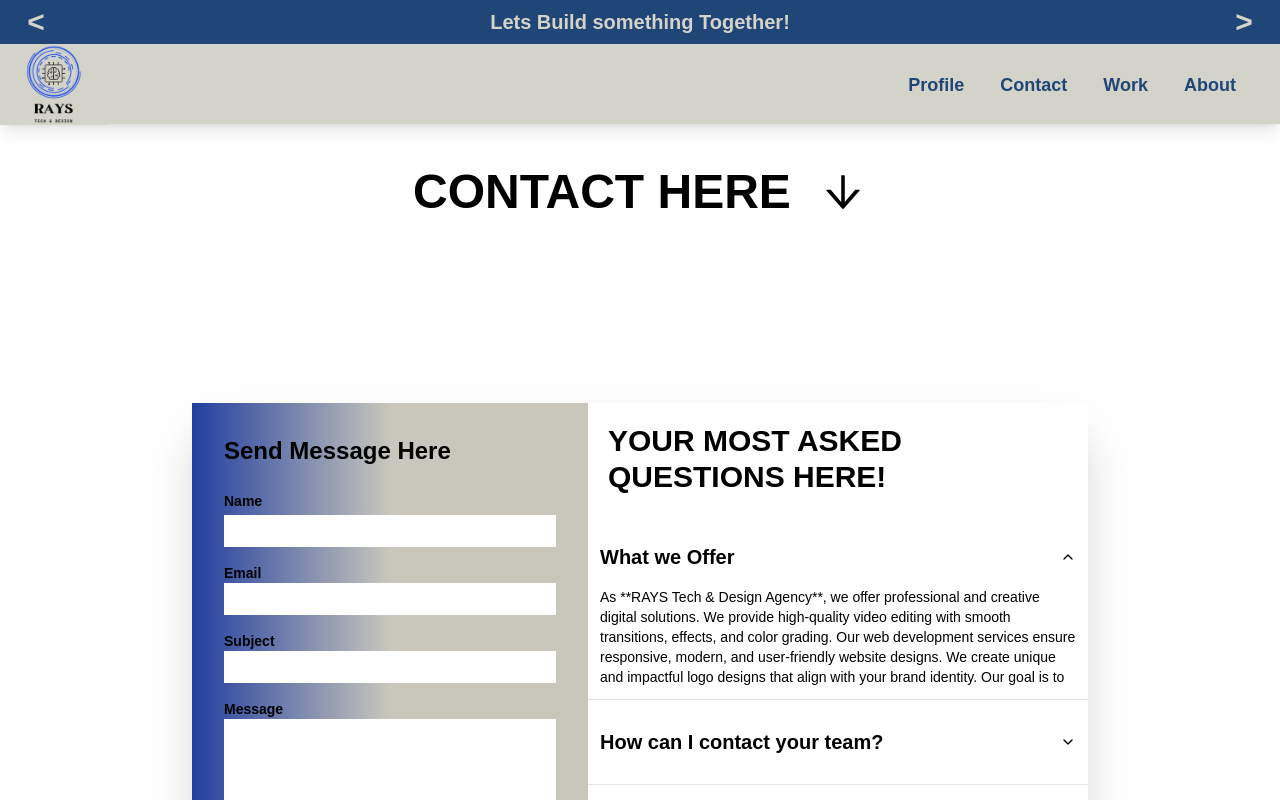
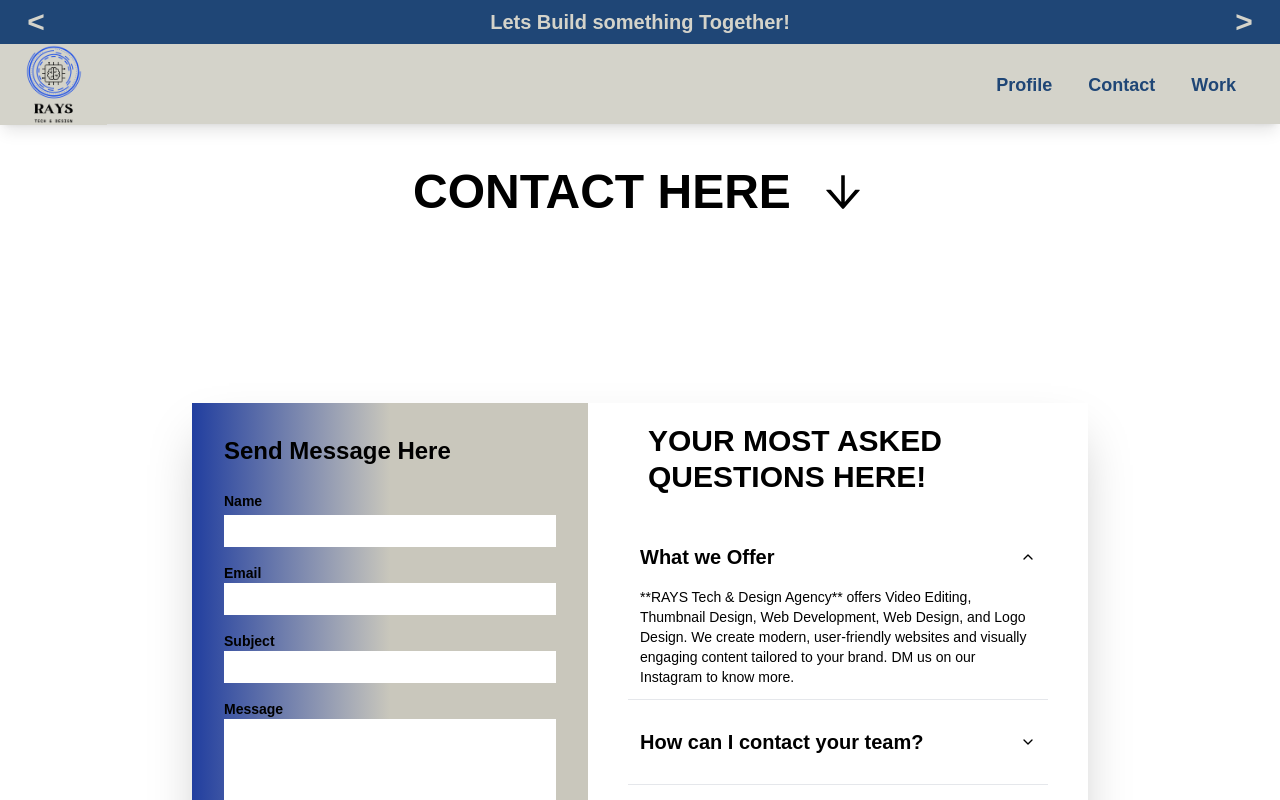
Before and after one commit to yumnashaikh07/RAYS-Portfolio, a Next.js app: page /contact in a window 1280 px wide. Both pictures are taken after a click on the button "What we Offer". Shown: the top 800 px of the page. Built offline with nearby package versions, Linux system fonts and the light colour scheme.

Commit message:
changed text

```diff
--- a/src/app/contact/page.tsx
+++ b/src/app/contact/page.tsx
@@ -17,11 +17,13 @@ export default function Contact() {
   });
   const [submitted, setSubmitted] = useState(false);
 
-  // Initialize EmailJS with your public key
+
   useEffect(() => {
     emailjs.init("Cp1U6sjzrRcIQYZuJ");
   }, []);
-
+  // useEffect(() => {
+  //   emailjs.init(process.env.NEXT_PUBLIC_EMAILJS_PUBLIC_KEY|| "");
+  // }, []);
   async function handleSubmit(e: React.FormEvent<HTMLFormElement>) {
     e.preventDefault();
     const templateParams = {
@@ -31,10 +33,16 @@ export default function Contact() {
       message: formData.message,
     };
 
+    // try {
+    //   await emailjs.send(
+    //    process.env.NEXT_PUBLIC_EMAILJS_SERVICE_KEY || "",
+    //    process.env.NEXT_PUBLIC_EMAILJS_TEMPLATE_KEY || "",
+    //     templateParams
+    //   );
     try {
       await emailjs.send(
-        "service_umm79sr",
-        "template_4gvmrak",  // service_3gls27k
+       "service_umm79sr",
+       "template_4gvmrak",
         templateParams
       );
       setSubmitted(true);
@@ -144,7 +152,7 @@ export default function Contact() {
             </form>
           </div>
 
-          <section className="md:px-0 px-10 w-full max-w-[500px] flex-shrink-0">
+          <section className=" px-10 w-full max-w-[500px] flex-shrink-0">
             <Accordion type="multiple" className="             ">
               <div className="md:text-3xl text-2xl font-bold  py-9 md:p-5">
                 YOUR MOST ASKED QUESTIONS HERE!
@@ -156,14 +164,11 @@ export default function Contact() {
                 </AccordionTrigger>
                 <AccordionContent>
                   <p>
-                    As **RAYS Tech & Design Agency**, we offer professional and
-                    creative digital solutions. We provide high-quality video
-                    editing with smooth transitions, effects, and color grading.
-                    Our web development services ensure responsive, modern, and
-                    user-friendly website designs. We create unique and
-                    impactful logo designs that align with your brand identity.
-                    Our goal is to deliver exceptional results tailored to your
-                    needs.
+                    **RAYS Tech & Design Agency** offers Video Editing,
+                    Thumbnail Design, Web Development, Web Design, and Logo
+                    Design. We create modern, user-friendly websites and
+                    visually engaging content tailored to your brand.
+                    DM us on our Instagram to know more.
                   </p>
                 </AccordionContent>
               </AccordionItem>
--- a/src/components/footer.tsx
+++ b/src/components/footer.tsx
@@ -12,7 +12,7 @@ return(
       <ul className="font-semibold space-y-2 mt-5 text-xl">
         <li><Link href="/" className="hover:text-[#1f4676]">Profile</Link></li>
         <li><Link href="/contact" className="hover:text-[#1f4676]">Contact</Link></li>
-        <li><Link href="/about" className="hover:text-[#1f4676]">About</Link></li>
+        {/* <li><Link href="/about" className="hover:text-[#1f4676]">About</Link></li> */}
         <li><Link href="/projects" className="hover:text-[#1f4676]">Work</Link></li>
       </ul>
     </nav>
--- a/src/components/header.tsx
+++ b/src/components/header.tsx
@@ -21,7 +21,7 @@ export default function Header() {
           <li><Link href="/" className="hover:underline">Profile</Link></li>
           <li><Link href="/contact" className="hover:underline">Contact</Link></li>
           <li><Link href="/projects" className="hover:underline">Work</Link></li>
-          <li><Link href="/about" className="hover:underline">About</Link></li>
+          {/* <li><Link href="/about" className="hover:underline">About</Link></li>    */}
           </ul>
         </nav>
         <HeaderSheet />
--- a/src/components/headersheet.tsx
+++ b/src/components/headersheet.tsx
@@ -28,8 +28,8 @@ import {
   <li><Link href="/profile" className="hover:underline">Profile</Link></li>
   <div className=" border-t w-full bg-black"></div>
   <li><Link href="/contact" className="hover:underline">Contact</Link></li>
-  <div className=" border-t w-full bg-black"></div>
-  <li><Link href="/about" className="hover:underline">About</Link></li>
+  {/* <div className=" border-t w-full bg-black"></div> */}
+  {/* <li><Link href="/about" className="hover:underline">About</Link></li> */}
   <div className=" border-t w-full bg-black"></div>
   <li><Link href="/projects" className="hover:underline">Work</Link></li>
 </ul>
```
